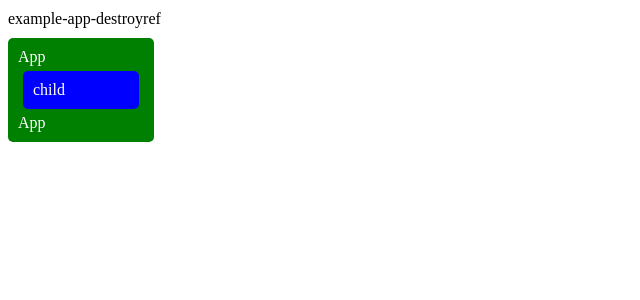
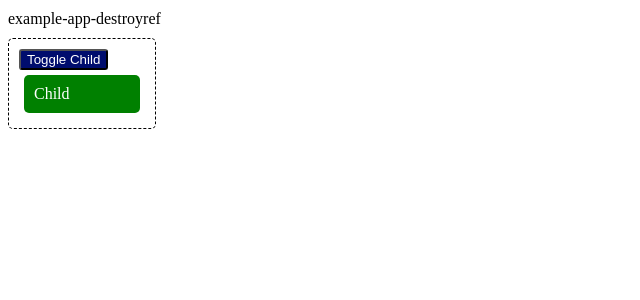
Before and after one commit to svene/angular-example-projects, an Angular app in the folder example-app-destroyref/: page / in a window 1280 px wide. Shown: the top 300 px of the page, without its empty margins (0-640 px from the left). Built offline with nearby package versions, Linux system fonts and the light colour scheme.

Commit message:
example-app-destroyref: added mechanism to show/hide child component

```diff
--- a/example-app-destroyref/src/app/app.component.scss
+++ b/example-app-destroyref/src/app/app.component.scss
@@ -1,10 +1,17 @@
 .app-header {
   margin: 10px 0 10px 0;
 }
+.app-button {
+  color: white;
+  background-color: #000d6e;
+  border-radius: 3px;
+}
 .app-container {
-  color: white;
-  background-color: green;
+  background-color: white;
+  border-style: dashed;
+  border-width: 1px;
   padding: 10px;
   border-radius: 5px;
+
   width: 10%;
 }
--- a/example-app-destroyref/src/app/app.component.ts
+++ b/example-app-destroyref/src/app/app.component.ts
@@ -10,13 +10,17 @@ import {ChildComponent} from "./child.component";
   template: `
     <div class="app-header">{{title}}</div>
     <div class="app-container">
-      <div>App</div>
-      <app-child/>
-      <div>App</div>
+      <div><button class="app-button" type="button" (click)="toggleChild()">Toggle Child</button></div>
+      <app-child *ngIf="childVisible"/>
     </div>
   `,
   styleUrls: ['./app.component.scss'],
 })
 export class AppComponent {
   title = 'example-app-destroyref';
+  childVisible = true;
+
+  toggleChild() {
+    this.childVisible = !this.childVisible;
+  }
 }
--- a/example-app-destroyref/src/app/child.component.scss
+++ b/example-app-destroyref/src/app/child.component.scss
@@ -1,6 +1,6 @@
 .component-container {
   color: white;
-  background-color: blue;
+  background-color: green;
   margin: 5px;
   padding: 10px;
   border-radius: 5px;
--- a/example-app-destroyref/src/app/child.component.ts
+++ b/example-app-destroyref/src/app/child.component.ts
@@ -1,4 +1,4 @@
-import { Component } from '@angular/core';
+import {Component, OnDestroy, OnInit} from '@angular/core';
 import { CommonModule } from '@angular/common';
 
 @Component({
@@ -6,9 +6,16 @@ import { CommonModule } from '@angular/common';
   standalone: true,
   imports: [CommonModule],
   template: `
-    <div class="component-container">child</div>
+    <div class="component-container">Child</div>
   `,
   styleUrls: ['./child.component.scss'],
 })
-export class ChildComponent {
+export class ChildComponent implements OnInit, OnDestroy {
+  ngOnInit(): void {
+    console.log('Child: ngOnInit');
+  }
+
+  ngOnDestroy(): void {
+    console.log('Child: ngOnDestroy');
+  }
 }
```
